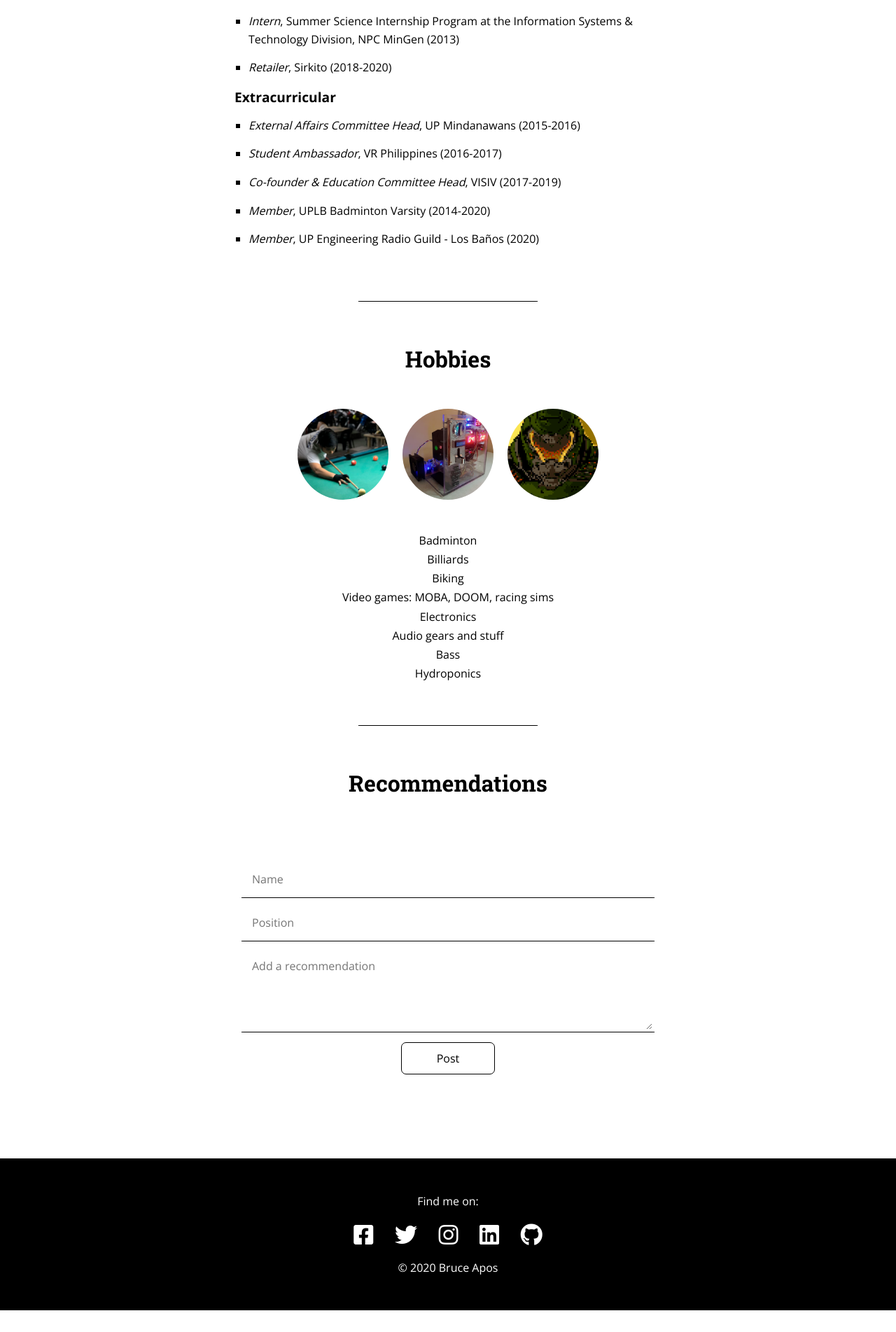
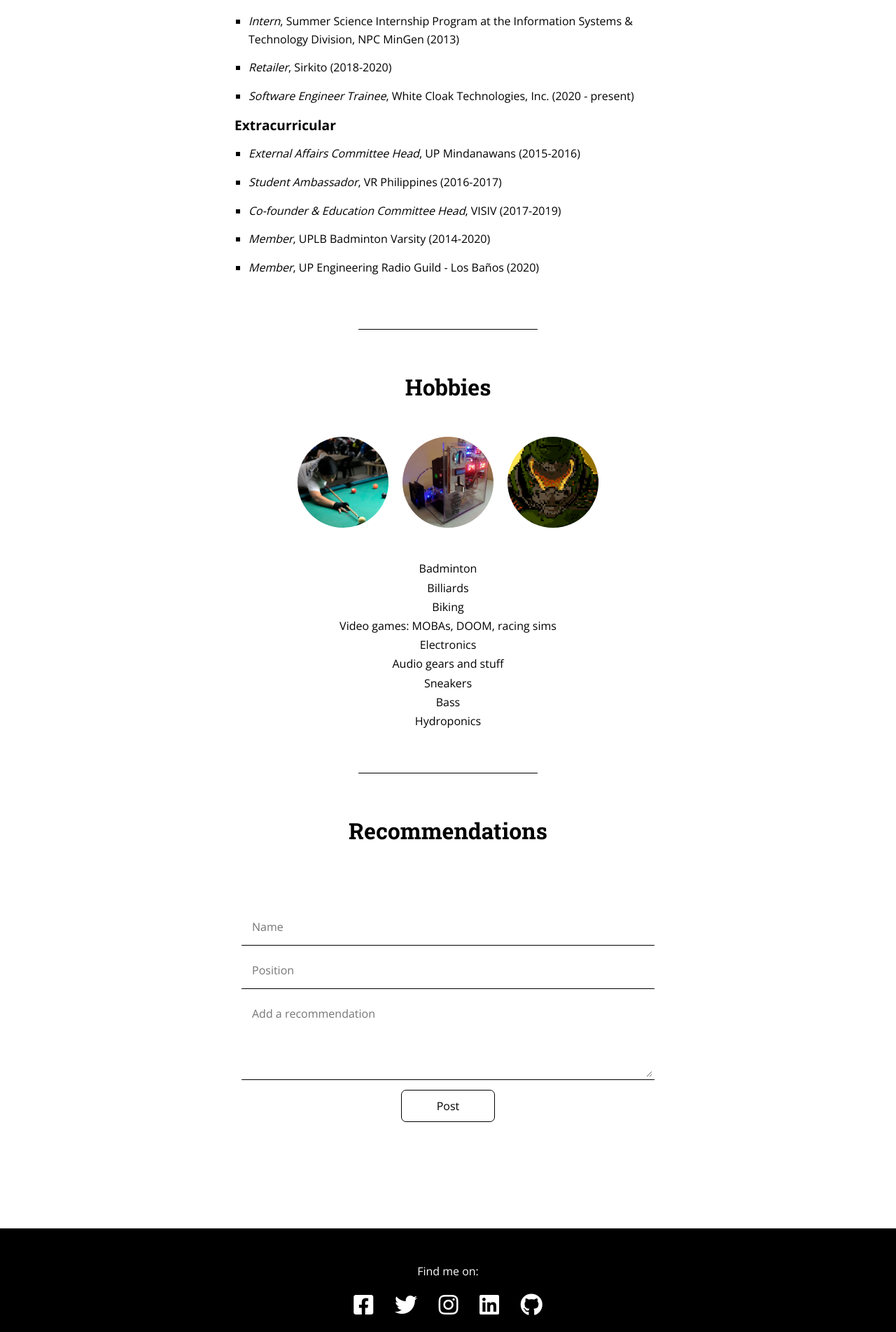
Before and after one commit to boapos/profile-react, a React (Create React App) app: page / in a window 1280 px wide. Shown: the part 2069-3972 px from the top of the page at 70% size. Before the commit the page ends 3941 px from the top, so only its background shows below. Built offline with nearby package versions, Linux system fonts and the light colour scheme.

Commit message:
for submission

```diff
--- a/public/index.html
+++ b/public/index.html
@@ -25,7 +25,7 @@
       Learn how to configure a non-root public URL by running `npm run build`.
     -->
     <link rel="stylesheet" href="https://pro.fontawesome.com/releases/v5.10.0/css/all.css" integrity="sha384-AYmEC3Yw5cVb3ZcuHtOA93w35dYTsvhLPVnYs9eStHfGJvOvKxVfELGroGkvsg+p" crossorigin="anonymous"/>
-    <title>Profile</title>
+    <title>Bruce Apos | Profile</title>
   </head>
   <body>
     <noscript>You need to enable JavaScript to run this app.</noscript>
--- a/src/App.css
+++ b/src/App.css
@@ -412,6 +412,11 @@ textarea:focus::placeholder {
   margin-bottom: -25px;
 }
 
+/* recommendations */
+#recommendations {
+  min-height: 80vh;
+}
+
 /* entry */
 .reco-list {
   padding: 10px;
--- a/src/components/Experiences.js
+++ b/src/components/Experiences.js
@@ -9,6 +9,7 @@ const Experiences = () => {
           <ul>
             <li><span className="job">Intern</span>, Summer Science Internship Program at the Information Systems & Technology Division, NPC MinGen (2013)</li>
             <li><span className="job">Retailer</span>, Sirkito (2018-2020)</li>
+            <li><span className="job">Software Engineer Trainee</span>, White Cloak Technologies, Inc. (2020 - present)</li>
           </ul>
         <h4>Extracurricular</h4>
             <ul>
--- a/src/components/Footer.js
+++ b/src/components/Footer.js
@@ -5,11 +5,11 @@ const Footer = () => {
     <footer id="footer" className="footer container">
       <p>Find me on:</p>
         <ul className="socmed">
-            <li><a href="#"><i className="fab fa-facebook-square"></i></a></li>
+            <li><a href="https://www.facebook.com/bobapos/"><i className="fab fa-facebook-square"></i></a></li>
             <li><a href="#"><i className="fab fa-twitter"></i></a></li>
             <li><a href="#"><i className="fab fa-instagram"></i></a></li>
-            <li><a href="#"><i className="fab fa-linkedin"></i></a></li>
-            <li><a href="#"><i className="fab fa-github"></i></a></li>
+            <li><a href="https://www.linkedin.com/in/bruce-oliver-apos-51b3381b3/"><i className="fab fa-linkedin"></i></a></li>
+            <li><a href="https://github.com/boapos"><i className="fab fa-github"></i></a></li>
         </ul>
       <p>{'\u00A9'} 2020 Bruce Apos</p>
     </footer>
--- a/src/components/Hobbies.js
+++ b/src/components/Hobbies.js
@@ -16,9 +16,10 @@ const Hobbies = () => {
         <li>Badminton</li>
         <li>Billiards</li>
         <li>Biking</li>
-        <li>Video games: MOBA, DOOM, racing sims</li>
+        <li>Video games: MOBAs, DOOM, racing sims</li>
         <li>Electronics</li>
         <li>Audio gears and stuff</li>
+        <li>Sneakers</li>
         <li>Bass</li>
         <li>Hydroponics</li>
         <li></li>
--- a/src/components/Recommendations/RecoContainer.js
+++ b/src/components/Recommendations/RecoContainer.js
@@ -1,4 +1,5 @@
 import React, { useReducer, useState, useEffect } from 'react'
+// import { Element, scroller } from 'react-scroll'
 import Alert from './Alert'
 import EditForm from './EditForm'
 import RecoForm from './RecoForm'
@@ -80,6 +81,10 @@ const RecoContainer = ({ darkMode }) => {
     if (alert.type === '') {
       document.querySelector('.alert-container').style = 'visibility: hidden'
     } else {
+      // scroller.scrollTo('recommendations', {
+      //   duration: 300,
+      //   smooth: true,
+      //   offset: -100})
       document.querySelector('.alert-container').style = 'visibility: visible'
       timer = setTimeout(() => document.querySelector('.alert-container').style = 'visibility: hidden; transition: visibility 0s linear 300ms, opacity 0.2s; opacity: 0', 2500)
     }
@@ -87,16 +92,16 @@ const RecoContainer = ({ darkMode }) => {
   }, [alert])
 
 
-  const closeEditForm = () => {
-    if (enableEdit === true) {
-      setEnableEdit(false)
-    }
-  }
+  // const closeEditForm = () => {
+  //   if (enableEdit === true) {
+  //     setEnableEdit(false)
+  //   }
+  // }
 
-  useEffect(() => {
-    document.addEventListener('backbutton', closeEditForm)
-    return () => document.removeEventListener('backbutton', closeEditForm)
-  }, [])
+  // useEffect(() => {
+  //   document.addEventListener('backbutton', closeEditForm)
+  //   return () => document.removeEventListener('backbutton', closeEditForm)
+  // }, [])
 
   useEffect(() => { // retrieve from local storage
     if (localStorage.getItem('entries') === null) {
@@ -114,7 +119,9 @@ const RecoContainer = ({ darkMode }) => {
 
   return (
     <div id="recommendations" className="container">
+      {/* <Element name="recommendations"></Element> */}
       <h3>Recommendations</h3>
+
       <Alert alert={alert} />
 
       <RecoForm dispatch={dispatch}
```
Also changed, not shown: 2 other files (tests, documents, lock files or other folders).
